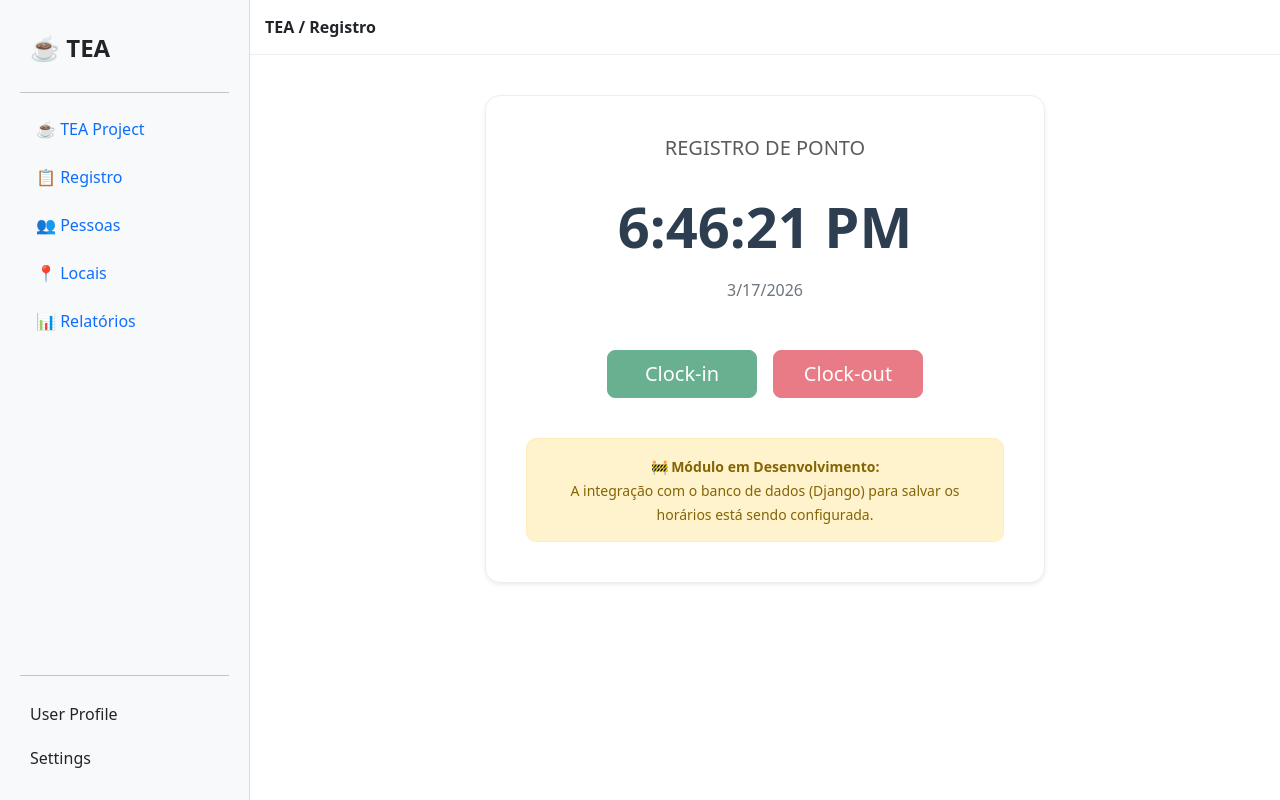
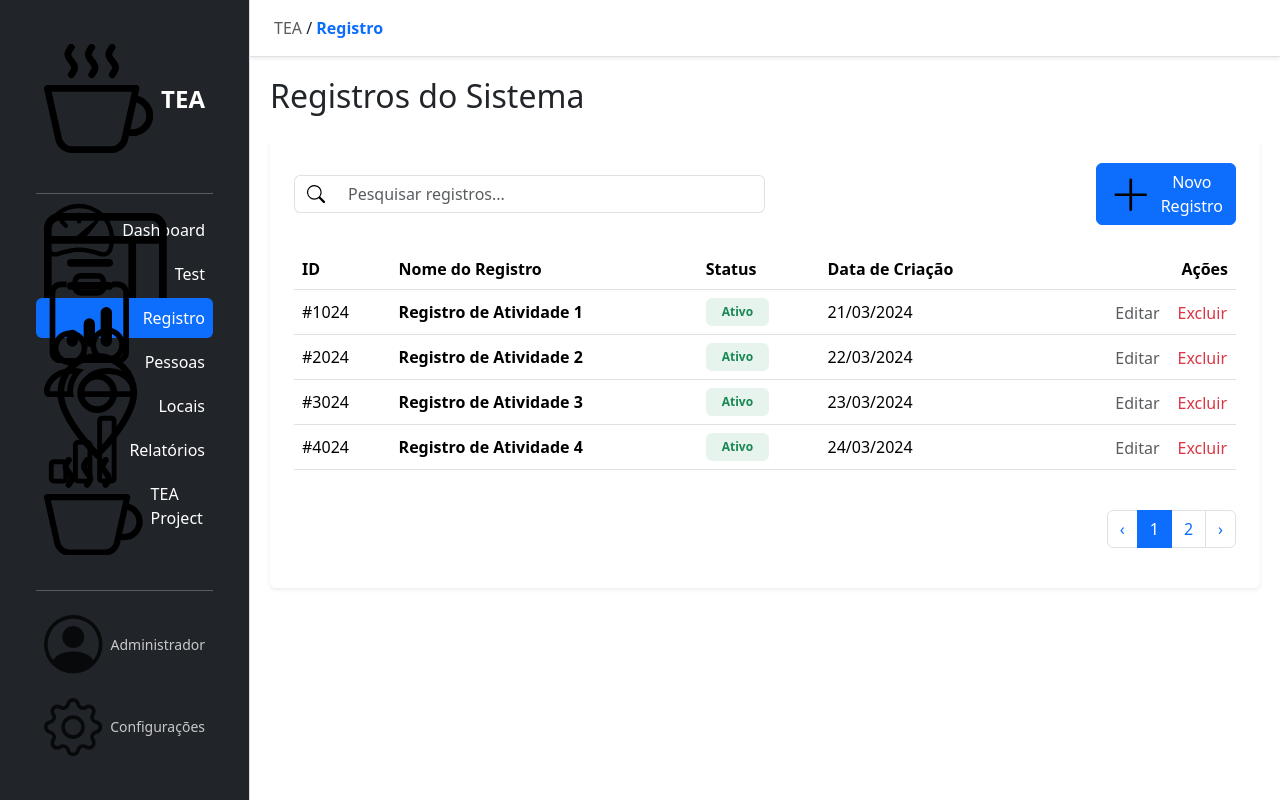
Before and after one commit to gbalestro/TEA, a React app in the folder frontend/: page /registro in a window 1280 px wide. Built offline with nearby package versions, Linux system fonts and the light colour scheme; the HTML template or start-up script is replaced by a standard one.

Commit message:
Modeling the layout - testing

```diff
--- a/frontend/package.json
+++ b/frontend/package.json
@@ -12,6 +12,7 @@
     "bootstrap": "^5.3.3",
     "react": "^19.0.0",
     "react-bootstrap": "^2.10.4",
+    "react-bootstrap-icons": "^1.11.6",
     "react-dom": "^19.0.0",
     "react-icons": "^5.6.0",
     "react-router-dom": "^7.0.0"
--- a/frontend/src/App.jsx
+++ b/frontend/src/App.jsx
@@ -1,6 +1,17 @@
 import React from 'react';
-import { BrowserRouter, Routes, Route, Link } from 'react-router-dom';
-import { Nav } from 'react-bootstrap';
+import { Routes, Route, Link, useLocation } from 'react-router-dom';
+import { Nav, Stack } from 'react-bootstrap';
+import {
+  Speedometer2,
+  ClipboardData,
+  People,
+  GeoAlt,
+  BarChart,
+  CupHot,
+  Gear,
+  PersonCircle,
+  LayoutTextWindow
+} from 'react-bootstrap-icons';
 import './App.css';
 
 import Home from './pages/Home';
@@ -9,8 +20,7 @@ import Tea from './pages/Tea';
 import Pessoas from './pages/Pessoas';
 import Locais from './pages/Locais';
 import Relatorios from './pages/Relatorios';
-
-import { useLocation } from 'react-router-dom';
+import Test from './pages/Test';
 
 function App() {
     // Esse hook nos dá o objeto location, que contém o "pathname" (ex: /registro)
@@ -33,24 +43,41 @@ function App() {
       <div className="app-container">
 
         {/* A: SIDEBAR */}
-        <aside className="sidebar">
-          <div className="sidebar-logo" style={{ padding: '10px', fontSize: '1.5rem', fontWeight: 'bold' }}>
-            ☕ TEA
+        <aside className="sidebar bg-dark text-white shadow">
+          <div className="sidebar-logo d-flex align-items-center p-4" style={{ fontSize: '1.5rem', fontWeight: 'bold' }}>
+            <CupHot className="me-2 text-primary" /> TEA
           </div>
-          <hr />
-          <Nav className="flex-column">
-            <Nav.Link as={Link} to="/tea" className="mb-2">☕ TEA Project</Nav.Link>
-            <Nav.Link as={Link} to="/registro" className="mb-2">📋 Registro</Nav.Link>
-            <Nav.Link as={Link} to="/pessoas" className="mb-2">👥 Pessoas</Nav.Link>
-            <Nav.Link as={Link} to="/locais" className="mb-2">📍 Locais</Nav.Link>
-            <Nav.Link as={Link} to="/relatorios" className="mb-2">📊 Relatórios</Nav.Link>
+          <hr className="mx-3 opacity-25" />
+          <Nav className="flex-column px-3 gap-1">
+            <Nav.Link as={Link} to="/" className={`text-white d-flex align-items-center p-2 ${location.pathname === '/' ? 'bg-primary rounded' : ''}`}>
+              <Speedometer2 className="me-2" /> Dashboard
+            </Nav.Link>
+            <Nav.Link as={Link} to="/test" className={`text-white d-flex align-items-center p-2 ${location.pathname === '/test' ? 'bg-primary rounded' : ''}`}>
+              <LayoutTextWindow className="me-2" /> Test
+            </Nav.Link>
+            <Nav.Link as={Link} to="/registro" className={`text-white d-flex align-items-center p-2 ${location.pathname === '/registro' ? 'bg-primary rounded' : ''}`}>
+              <ClipboardData className="me-2" /> Registro
+            </Nav.Link>
+            <Nav.Link as={Link} to="/pessoas" className={`text-white d-flex align-items-center p-2 ${location.pathname === '/pessoas' ? 'bg-primary rounded' : ''}`}>
+              <People className="me-2" /> Pessoas
+            </Nav.Link>
+            <Nav.Link as={Link} to="/locais" className={`text-white d-flex align-items-center p-2 ${location.pathname === '/locais' ? 'bg-primary rounded' : ''}`}>
+              <GeoAlt className="me-2" /> Locais
+            </Nav.Link>
+            <Nav.Link as={Link} to="/relatorios" className={`text-white d-flex align-items-center p-2 ${location.pathname === '/relatorios' ? 'bg-primary rounded' : ''}`}>
+              <BarChart className="me-2" /> Relatórios
+            </Nav.Link>
+            <Nav.Link as={Link} to="/tea" className={`text-white d-flex align-items-center p-2 ${location.pathname === '/tea' ? 'bg-primary rounded' : ''}`}>
+              <CupHot className="me-2" /> TEA Project
+            </Nav.Link>
           </Nav>
 
-          {/* Espaçador para empurrar o perfil para baixo */}
-          <div style={{ marginTop: 'auto' }}>
-            <hr />
-            <div style={{ padding: '10px' }}>User Profile</div>
-            <div style={{ padding: '10px' }}>Settings</div>
+          <div className="mt-auto p-3">
+            <hr className="opacity-25" />
+            <Stack gap={2}>
+              <div className="d-flex align-items-center p-2 opacity-75 small"><PersonCircle className="me-2" /> Administrador</div>
+              <div className="d-flex align-items-center p-2 opacity-75 small" style={{cursor: 'pointer'}}><Gear className="me-2" /> Configurações</div>
+            </Stack>
           </div>
         </aside>
 
@@ -58,14 +85,15 @@ function App() {
         <main className="main-content">
 
           {/* B: ACTIVE HEADER (Opcional, pode ficar dentro das páginas) */}
-          <div style={{ padding: '15px', borderBottom: '1px solid #eee', background: '#fff' }}>
-             <strong>TEA / {getPageTitle(location.pathname)}</strong>
+          <div className="bg-white border-bottom shadow-sm px-4 py-3">
+             <span className="text-muted">TEA</span> / <strong className="text-primary">{getPageTitle(location.pathname)}</strong>
           </div>
 
           {/* C: CONTEÚDO DINÂMICO */}
           <div style={{ padding: '20px' }}>
             <Routes>
               <Route path="/" element={<Home />} />
+              <Route path="/test" element={<Test />} />
               <Route path="/registro" element={<Registro />} />
               <Route path="/tea" element={<Tea />} />
               <Route path="/pessoas" element={<Pessoas />} />
--- /dev/null
+++ b/frontend/src/components/MainDashboard.jsx
@@ -0,0 +1,40 @@
+import React from 'react';
+import { Container, Row, Col, Card, Stack } from 'react-bootstrap';
+import { Person, GraphUp, ListTask, Bag } from 'react-bootstrap-icons';
+
+const MainDashboard = () => {
+  const stats = [
+    { title: 'Lucro Total', val: 'R$ 45.000', icon: <Bag color="green"/> },
+    { title: 'Usuários Ativos', val: '1.250', icon: <Person color="blue"/> },
+    { title: 'Projetos Concluídos', val: '48', icon: <ListTask color="orange"/> },
+    { title: 'Crescimento', val: '+12%', icon: <GraphUp color="purple"/> }
+  ];
+
+  return (
+    <Container fluid className="p-0">
+      <Row className="mb-4">
+        {stats.map((item, idx) => (
+          <Col key={idx} sm={6} lg={3} className="mb-3">
+            <Card className="border-0 shadow-sm">
+              <Card.Body>
+                <Stack direction="horizontal" className="justify-content-between align-items-center">
+                  <div>
+                    <div className="text-muted small">{item.title}</div>
+                    <h3 className="fw-bold mb-0">{item.val}</h3>
+                  </div>
+                  <div className="fs-1">{item.icon}</div>
+                </Stack>
+              </Card.Body>
+            </Card>
+          </Col>
+        ))}
+      </Row>
+      <Card className="border-0 shadow-sm p-4">
+        <h5>Atividade Recente</h5>
+        <p className="text-muted">Painel de métricas carregado com sucesso conforme o layout solicitado.</p>
+      </Card>
+    </Container>
+  );
+};
+
+export default MainDashboard;
--- /dev/null
+++ b/frontend/src/components/ProjectStepperForm.jsx
@@ -0,0 +1,51 @@
+import React from 'react';
+import { Card, Form, Row, Col, Button, Nav, ProgressBar } from 'react-bootstrap';
+
+const ProjectStepperForm = () => {
+  return (
+    <Card className="border-0 shadow-sm">
+      <Card.Header className="bg-white py-3">
+        <h5 className="mb-0">Novo Projeto TEA</h5>
+      </Card.Header>
+      <Card.Body className="p-4">
+        {/* Stepper Header */}
+        <Nav variant="pills" className="justify-content-center mb-4 gap-4 fw-bold">
+          <Nav.Item>
+            <Nav.Link active className="rounded-pill px-4">1. Informações</Nav.Link>
+          </Nav.Item>
+          <Nav.Item>
+            <Nav.Link disabled className="rounded-pill px-4">2. Responsáveis</Nav.Link>
+          </Nav.Item>
+          <Nav.Item>
+            <Nav.Link disabled className="rounded-pill px-4">3. Orçamento</Nav.Link>
+          </Nav.Item>
+        </Nav>
+
+        <ProgressBar now={33} className="mb-5" style={{ height: '10px' }} label="33%" />
+
+        {/* Form Section */}
+        <Form>
+          <Row className="mb-3">
+            <Form.Group as={Col} controlId="projName">
+              <Form.Label className="text-muted">Nome do Projeto</Form.Label>
+              <Form.Control type="text" placeholder="Ex: Expansão TEA 2024" />
+            </Form.Group>
+          </Row>
+          <Row className="mb-4">
+            <Form.Group as={Col} controlId="projDesc">
+              <Form.Label className="text-muted">Descrição Geral</Form.Label>
+              <Form.Control as="textarea" rows={3} placeholder="Descreva os objetivos do projeto..." />
+            </Form.Group>
+          </Row>
+
+          <div className="d-flex justify-content-end gap-2">
+            <Button variant="outline-secondary">Cancelar</Button>
+            <Button variant="primary" className="px-4">Próximo Passo</Button>
+          </div>
+        </Form>
+      </Card.Body>
+    </Card>
+  );
+};
+
+export default ProjectStepperForm;
--- /dev/null
+++ b/frontend/src/components/RecordTable.jsx
@@ -0,0 +1,61 @@
+import React from 'react';
+import { Table, Button, InputGroup, Form, Card, Pagination } from 'react-bootstrap';
+import { Search, PlusLg } from 'react-bootstrap-icons';
+
+const RecordTable = () => {
+  return (
+    <Card className="border-0 shadow-sm">
+      <Card.Body className="p-4">
+        <div className="d-flex justify-content-between align-items-center mb-4">
+          <InputGroup className="w-50">
+            <InputGroup.Text className="bg-white border-end-0">
+              <Search size={18} />
+            </InputGroup.Text>
+            <Form.Control
+              placeholder="Pesquisar registros..."
+              className="border-start-0"
+            />
+          </InputGroup>
+          <Button variant="primary" className="d-flex align-items-center gap-2">
+            <PlusLg /> Novo Registro
+          </Button>
+        </div>
+
+        <Table responsive hover className="align-middle">
+          <thead className="bg-light">
+            <tr>
+              <th>ID</th>
+              <th>Nome do Registro</th>
+              <th>Status</th>
+              <th>Data de Criação</th>
+              <th className="text-end">Ações</th>
+            </tr>
+          </thead>
+          <tbody>
+            {[1, 2, 3, 4].map(id => (
+              <tr key={id}>
+                <td>#{id}024</td>
+                <td className="fw-bold">Registro de Atividade {id}</td>
+                <td><span className="badge bg-success bg-opacity-10 text-success px-3 py-2">Ativo</span></td>
+                <td>2{id}/03/2024</td>
+                <td className="text-end">
+                  <Button variant="link" className="p-0 text-muted me-3 text-decoration-none">Editar</Button>
+                  <Button variant="link" className="p-0 text-danger text-decoration-none">Excluir</Button>
+                </td>
+              </tr>
+            ))}
+          </tbody>
+        </Table>
+
+        <Pagination className="justify-content-end mt-4">
+          <Pagination.Prev />
+          <Pagination.Item active>{1}</Pagination.Item>
+          <Pagination.Item>{2}</Pagination.Item>
+          <Pagination.Next />
+        </Pagination>
+      </Card.Body>
+    </Card>
+  );
+};
+
+export default RecordTable;
--- a/frontend/src/pages/Home.jsx
+++ b/frontend/src/pages/Home.jsx
@@ -1,15 +1,13 @@
 import React from 'react';
+import MainDashboard from '../components/MainDashboard';
 
-function Home() {
+const Home = () => {
   return (
-    <div className="p-5 mb-4 bg-light rounded-3 shadow-sm">
-      <div className="container-fluid py-5">
-        <h1 className="display-5 fw-bold text-primary">Página Inicial</h1>
-        <p className="col-md-8 fs-4">Bem-vindo ao sistema de gerenciamento!</p>
-        <button className="btn btn-primary btn-lg" type="button">Saiba mais</button>
-      </div>
+    <div>
+      <h2 className="mb-4">Dashboard</h2>
+      <MainDashboard />
     </div>
   );
-}
+};
 
 export default Home;
--- a/frontend/src/pages/Registro.jsx
+++ b/frontend/src/pages/Registro.jsx
@@ -1,47 +1,13 @@
-import React, { useState, useEffect } from 'react';
+import React from 'react';
+import RecordTable from '../components/RecordTable';
 
-const RegistroPonto = () => {
-  const [hora, setHora] = useState(new Date().toLocaleTimeString());
-
-  // Atualiza o relógio a cada segundo
-  useEffect(() => {
-    const timer = setInterval(() => {
-      setHora(new Date().toLocaleTimeString());
-    }, 1000);
-    return () => clearInterval(timer);
-  }, []);
-
+const Registro = () => {
   return (
-    <div style={{ padding: '20px', maxWidth: '600px', margin: '0 auto' }}>
-      <div className="card shadow-sm" style={{ borderRadius: '15px', border: '1px solid #eee' }}>
-        <div className="card-body text-center" style={{ padding: '40px' }}>
-          <h5 className="text-muted mb-4">REGISTRO DE PONTO</h5>
-
-          {/* Relógio em Tempo Real */}
-          <div style={{ fontSize: '3.5rem', fontWeight: 'bold', color: '#2c3e50', marginBottom: '10px' }}>
-            {hora}
-          </div>
-          <p className="text-secondary mb-5">{new Date().toLocaleDateString()}</p>
-
-          <div className="d-flex justify-content-center gap-3">
-            <button className="btn btn-success btn-lg" style={{ width: '150px' }} disabled>
-              Clock-in
-            </button>
-            <button className="btn btn-danger btn-lg" style={{ width: '150px' }} disabled>
-              Clock-out
-            </button>
-          </div>
-
-          <div style={{ marginTop: '40px', padding: '15px', backgroundColor: '#fff3cd', borderRadius: '10px', border: '1px solid #ffeeba' }}>
-            <small style={{ color: '#856404' }}>
-              <strong>🚧 Módulo em Desenvolvimento:</strong><br />
-              A integração com o banco de dados (Django) para salvar os horários está sendo configurada.
-            </small>
-          </div>
-        </div>
-      </div>
+    <div>
+      <h2 className="mb-4">Registros do Sistema</h2>
+      <RecordTable />
     </div>
   );
 };
 
-export default RegistroPonto;
+export default Registro;
--- /dev/null
+++ b/frontend/src/pages/Test.jsx
@@ -0,0 +1,13 @@
+import React from 'react';
+import ProjectStepperForm from '../components/ProjectStepperForm';
+
+const Test = () => {
+  return (
+    <div>
+      <h2 className="mb-4">Test</h2>
+      <ProjectStepperForm />
+    </div>
+  );
+};
+
+export default Test;
```
Also changed, not shown: 1 other file (tests, documents, lock files or other folders).
